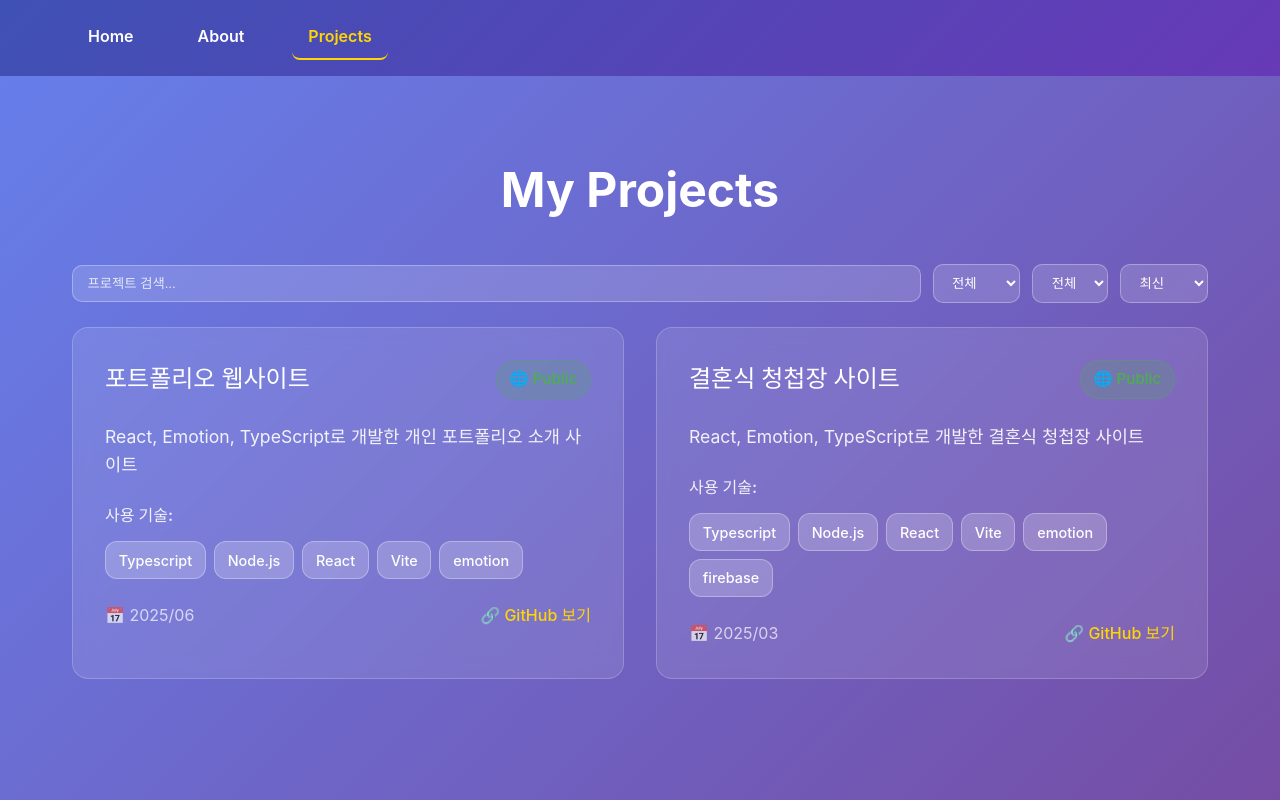
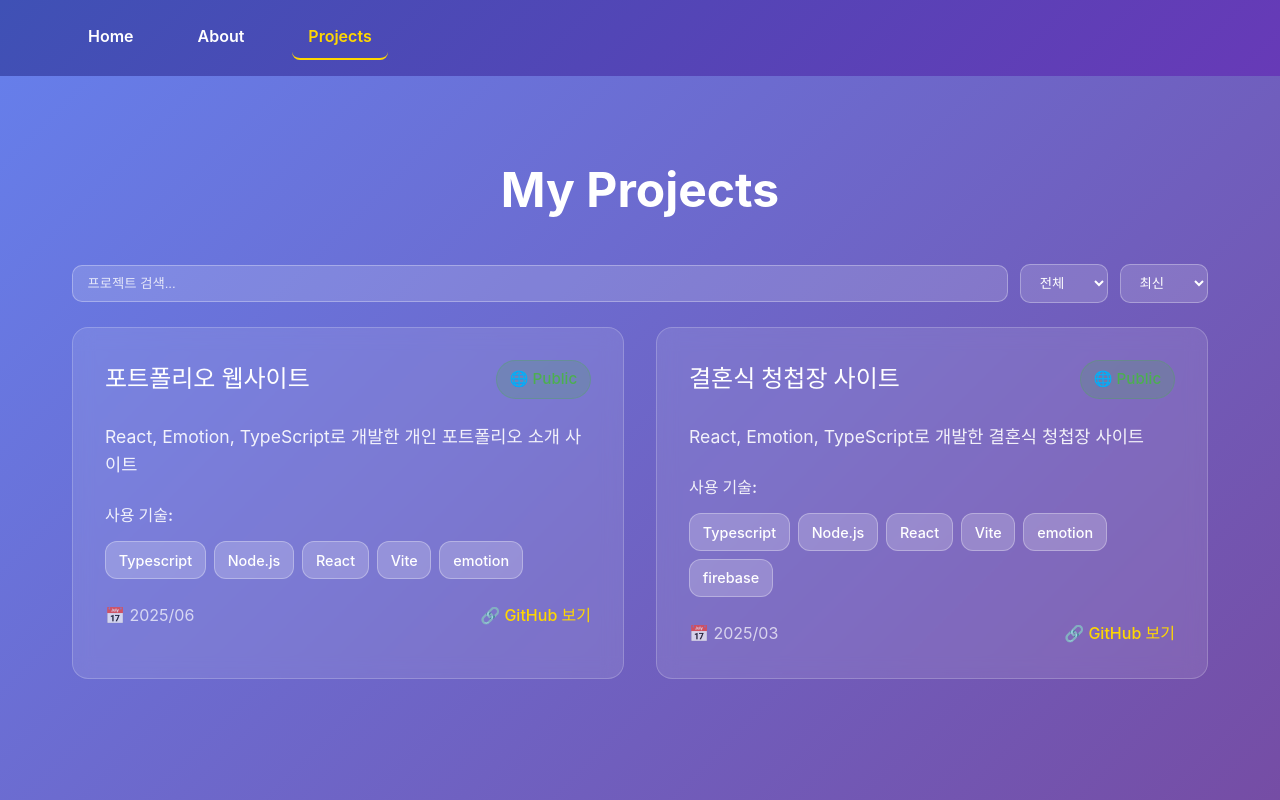
Before and after one commit to maroomir/portfolio, a React (Vite) app: page /projects in a window 1280 px wide. Built offline with nearby package versions, Linux system fonts and the light colour scheme.

Commit message:
feat: Add language filter from About page

```diff
--- a/src/pages/About.tsx
+++ b/src/pages/About.tsx
@@ -1,6 +1,7 @@
 import styled from "@emotion/styled";
 import data from "@/data/data.json"
 import Seo from "@/components/Seo";
+import { Link } from "react-router-dom";
 
 export default function About() {
   const { about } = data
@@ -16,9 +17,9 @@ export default function About() {
               <GroupTitle>언어</GroupTitle>
               <TechList>
                 {about.languages.map((lang) => (
-                  <TechItem key={lang}>
+                  <LangChip key={lang} to={`/projects?lang=${encodeURIComponent(lang)}`} aria-label={`Filter by language ${lang}`}>
                     <LangIcon /> {lang}
-                  </TechItem>
+                  </LangChip>
                 ))}
               </TechList>
             </TechGroup>
@@ -63,8 +64,10 @@ const LangIcon = () => (
   </svg>
 );
 
+const LangChip = styled(Link)` display:inline-flex; align-items:center; gap:6px; padding:0.4rem 0.8rem; border-radius:999px; background: rgba(255,255,255,0.2); color:white; text-decoration:none; font-weight:600; margin:0 0.25rem 0.25rem 0; `;
+
 const ToolIcon = () => (
-  <svg width="16" height="16" viewBox="0 0 24 24" fill="none" stroke="currentColor" strokeWidth="2" style={{ verticalAlign: 'middle', marginRight: 6 }}>
+  <svg width="16" height="16" viewBox="0 0 24 24" fill="none" stroke="currentColor" strokeWidth="2" style={{ verticalAlign: 'middle', marginRight: 6 }} aria-hidden="true">
     <path d="M14 3l7 7-3 3-7-7 3-3z" />
     <path d="M3 21l6-6" />
   </svg>
--- a/src/pages/Projects.tsx
+++ b/src/pages/Projects.tsx
@@ -1,26 +1,18 @@
 import styled from "@emotion/styled";
 import { useMemo, useState } from "react";
+import { useLocation } from "react-router-dom";
 import Seo from "@/components/Seo";
 import data from "@/data/data.json";
 
 function Projects() {
   const { projects } = data;
 
+  const location = useLocation();
+  const langFilter = new URLSearchParams(location.search).get('lang') ?? '';
+
   const [query, setQuery] = useState('');
   const [status, setStatus] = useState<'all' | 'public' | 'private'>('all');
-  const [category, setCategory] = useState<string>('all');
   const [sort, setSort] = useState<'newest' | 'oldest'>('newest');
-
-  const categoryOptions = useMemo(() => {
-    const cats = projects.map(p => (p as any).category);
-    const s = new Set<string>();
-    cats.forEach(c => {
-      if (!c) return;
-      if (Array.isArray(c)) c.forEach(x => x && s.add(String(x)));
-      else s.add(String(c));
-    });
-    return Array.from(s);
-  }, [projects]);
 
   const filtered = useMemo(() => {
     const q = query.trim().toLowerCase();
@@ -37,15 +29,12 @@ function Projects() {
     });
     return sorted.filter((p) => {
       const statusOk = status === 'all' || p.release?.status === status;
-      const categoryValue = (p as any).category;
-      const categoryOk = category === 'all' || (Array.isArray(categoryValue)
-        ? categoryValue.includes(category)
-        : categoryValue === category);
       const text = ((p as any).title + ' ' + (p as any).description).toLowerCase();
       const textOk = q === '' || text.includes(q);
-      return statusOk && categoryOk && textOk;
+      const langOk = !langFilter || ((p as any).ability?.language === langFilter);
+      return statusOk && textOk && langOk;
     });
-  }, [projects, query, status, category, sort]);
+  }, [projects, query, status, sort, langFilter]);
 
   return (
     <Container>
@@ -68,12 +57,6 @@ function Projects() {
             <option value="public">공개</option>
             <option value="private">비공개</option>
           </Select>
-          <CategorySelect value={category} onChange={(e) => setCategory(e.target.value)} aria-label="카테고리 필터">
-            <option value="all">전체</option>
-            {categoryOptions.map((c) => (
-              <option key={c} value={c}>{c}</option>
-            ))}
-          </CategorySelect>
           <SortSelect value={sort} onChange={(e) => setSort(e.target.value as 'newest' | 'oldest')} aria-label="정렬 필터">
             <option value="newest">최신</option>
             <option value="oldest">오래된</option>
@@ -178,7 +161,6 @@ const Select = styled.select`
   outline: none;
 `;
 
-const CategorySelect = styled(Select)``;
 const SortSelect = styled(Select)``;
 
 const ProjectGrid = styled.div`
@@ -201,7 +183,6 @@ const Card = styled.div`
     box-shadow: 0 8px 24px rgba(0, 0, 0, 0.2);
   }
 `;
-
 const ProjectHeader = styled.div`
   display: flex;
   justify-content: space-between;
@@ -215,7 +196,6 @@ const ProjectHeader = styled.div`
     font-weight: 600;
   }
 `;
-
 const Status = styled.span<{ $status: string }>`
   font-size: clamp(0.8rem, 2.5vw, 0.95rem);
   padding: 0.4rem 0.8rem;
@@ -225,31 +205,26 @@ const Status = styled.span<{ $status: string }>`
   font-weight: 500;
   border: 1px solid ${props => props.$status === 'public' ? 'rgba(76, 175, 80, 0.3)' : 'rgba(255, 193, 7, 0.3)'};
 `;
-
 const Description = styled.p`
   font-size: clamp(1rem, 2.8vw, 1.1rem);
   color: rgba(255, 255, 255, 0.9);
   margin-bottom: clamp(0.75rem, 2vw, 1.5rem);
   line-height: 1.6;
 `;
-
 const TechStack = styled.div`
   margin-bottom: clamp(0.75rem, 2vw, 1.5rem);
 `;
-
 const TechLabel = styled.div`
   font-size: clamp(0.95rem, 2.8vw, 1rem);
   font-weight: 600;
   color: rgba(255, 255, 255, 0.9);
   margin-bottom: clamp(0.5rem, 1.5vw, 0.8rem);
 `;
-
 const TechTags = styled.div`
   display: flex;
   flex-wrap: wrap;
   gap: 0.5rem;
 `;
-
 const TechTag = styled.span`
   background: rgba(255, 255, 255, 0.2);
   color: white;
@@ -259,19 +234,16 @@ const TechTag = styled.span`
   font-weight: 500;
   border: 1px solid rgba(255, 255, 255, 0.3);
 `;
-
 const ProjectFooter = styled.div`
   display: flex;
   justify-content: space-between;
   align-items: center;
   margin-top: auto;
 `;
-
 const ReleaseDate = styled.span`
   font-size: clamp(0.9rem, 2.5vw, 1rem);
   color: rgba(255, 255, 255, 0.7);
 `;
-
 const GitHubLink = styled.a`
   font-size: clamp(0.9rem, 2.5vw, 1rem);
   color: #ffd700;
```
